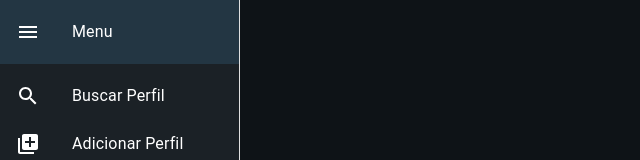
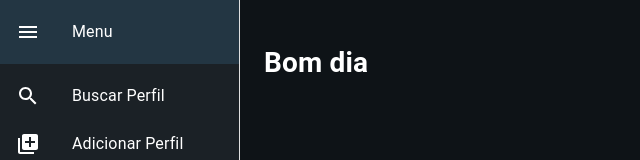
Before and after one commit to cpejr/frontend-cafetorrado, a React (Create React App) app: page /revisaoresult in a window 1280 px wide. Shown: the top 160 px of the page, without its empty margins (0-640 px from the left). Built offline with nearby package versions, Linux system fonts and the light colour scheme.

Commit message:
Feat: Adiciona página de revisão de resultados em branco

```diff
--- /dev/null
+++ b/src/pages/RevisaoResultados/index.jsx
@@ -0,0 +1,7 @@
+import React from 'react';
+
+const RevisaoResultados = () => {
+  return <h1>Bom dia</h1>;
+};
+
+export default RevisaoResultados;
--- a/src/routes.jsx
+++ b/src/routes.jsx
@@ -1,6 +1,7 @@
 import React from 'react';
 import { BrowserRouter as Router, Route, Switch, Link } from 'react-router-dom';
 import Teste from './Components/teste';
+import RevisaoResultados from './pages/RevisaoResultados';
 
 const RouterComponent = () => {
   return (
@@ -9,6 +10,8 @@ const RouterComponent = () => {
         <Route path="/" exact>
           <h1>Página Home</h1>
           <Link to="/teste">Ir para teste</Link>
+          <br />
+          <Link to="/revisaoresult">Ir para revisão de resultados</Link>
         </Route>
 
         <Route path="/teste">
@@ -16,6 +19,8 @@ const RouterComponent = () => {
           <h1>Página de testes</h1>
           <Link to="/">Ir para Home</Link>
         </Route>
+
+        <Route path="/revisaoresult" component={RevisaoResultados} />
       </Switch>
     </Router>
   );
```
